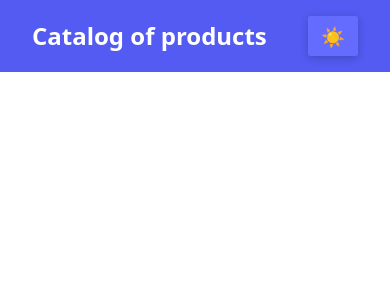
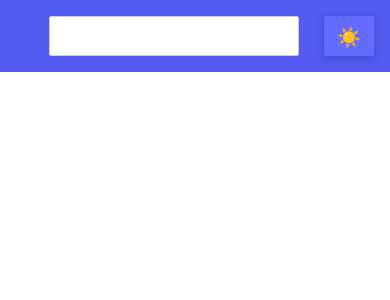
Before and after one commit to DmitryShastel/Catalog-of-products, a React (Vite) app: page / in a window 390 px wide. Shown: the top 300 px of the page. Built offline with nearby package versions, Linux system fonts and the light colour scheme.

Commit message:
The Input is created

```diff
--- a/src/common/components/app/App.tsx
+++ b/src/common/components/app/App.tsx
@@ -1,4 +1,3 @@
-import {ThemeToggle} from "../../../features/ThemeToggle/ThemeToggle";
 import {Header} from "../header/Header";
 
 function App() {
--- a/src/common/components/header/Header.tsx
+++ b/src/common/components/header/Header.tsx
@@ -1,5 +1,6 @@
 import styles from './header.module.css'
 import {ThemeToggle} from "../../../features/ThemeToggle/ThemeToggle";
+import {Input} from "../../../shared/components/ui/input/Input";
 
 export const Header = () => {
     return (
@@ -7,9 +8,8 @@ export const Header = () => {
             <div className={styles.title}>
                 Catalog of products
             </div>
-            <nav>
-                <ThemeToggle/>
-            </nav>
+            <Input/>
+            <ThemeToggle/>
         </header>
     );
 };
--- a/src/common/components/header/header.module.css
+++ b/src/common/components/header/header.module.css
@@ -1,8 +1,7 @@
-/* Header.module.css */
 .header {
     background-color: #535bf2;
     color: white;
-    padding: 1rem 2rem;
+    padding: 1rem 1rem;
     display: flex;
     align-items: center;
     justify-content: space-between;
@@ -12,3 +11,9 @@
     font-size: 1.5rem;
     font-weight: bold;
 }
+
+@media (max-width: 768px) {
+    .title {
+        display: none;
+    }
+}
--- /dev/null
+++ b/src/shared/components/ui/input/Input.tsx
@@ -0,0 +1,10 @@
+import styles from './input.module.css'
+
+export const Input = ({ label, ...props }) => {
+    return (
+        <label className={styles.label}>
+            <span>{label}</span>
+            <input className={styles.inputField} {...props} />
+        </label>
+    );
+};
--- /dev/null
+++ b/src/shared/components/ui/input/input.module.css
@@ -0,0 +1,39 @@
+.inputField {
+    padding: 5px;
+    border: 1px solid #ccc;
+    border-radius: 4px;
+    width: 400px;
+    height: 35px;
+    box-sizing: border-box;
+    font-family: "sans-serif";
+    font-size: 18px;
+}
+
+
+.inputField:focus {
+    outline: none;
+    border-color: #007bff;
+}
+
+.label {
+    display: flex;
+    flex-direction: row;
+    align-items: center;
+    justify-content: space-between;
+    gap: 10px;
+    width: 100%;
+    max-width: 500px;
+    font-weight: bold;
+}
+
+@media (max-width: 768px) {
+    .inputField {
+        height: 40px;
+        width: 250px;
+        padding: 5px;
+        margin-right: 25px;
+        border: 0.5px solid #ccc;
+        border-radius: 2px;
+        box-sizing: border-box;
+    }
+}
```
